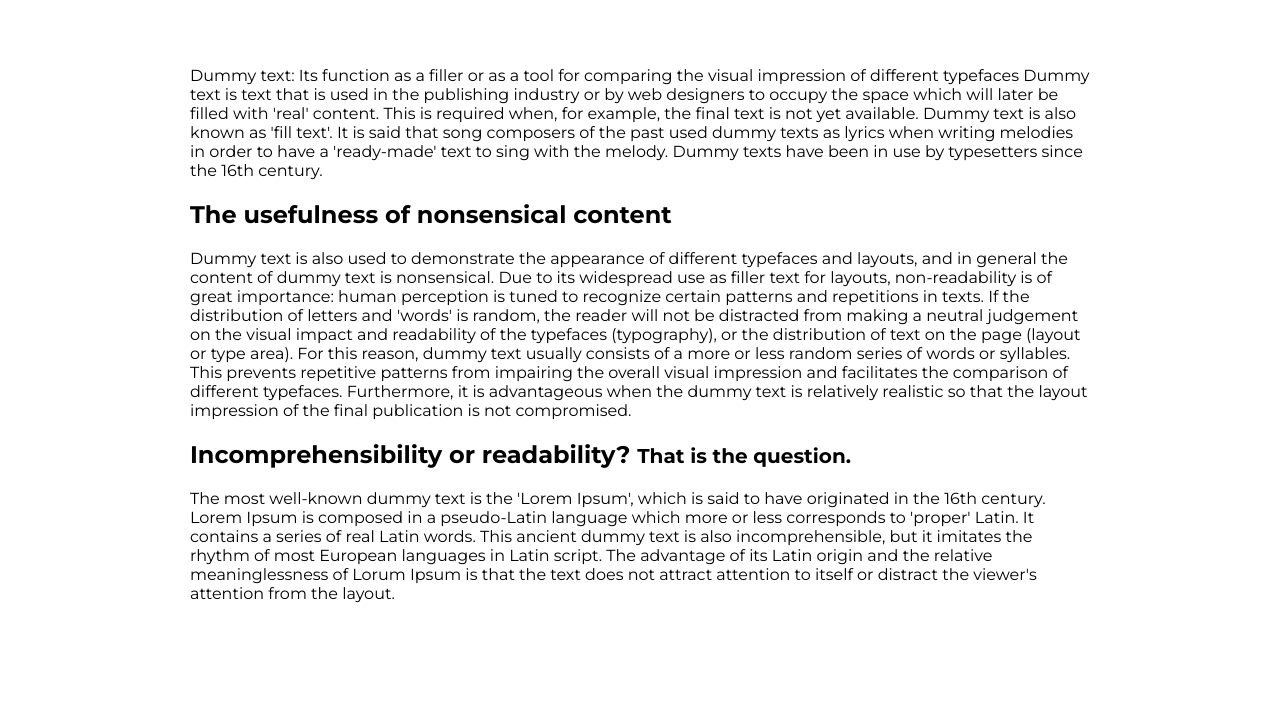
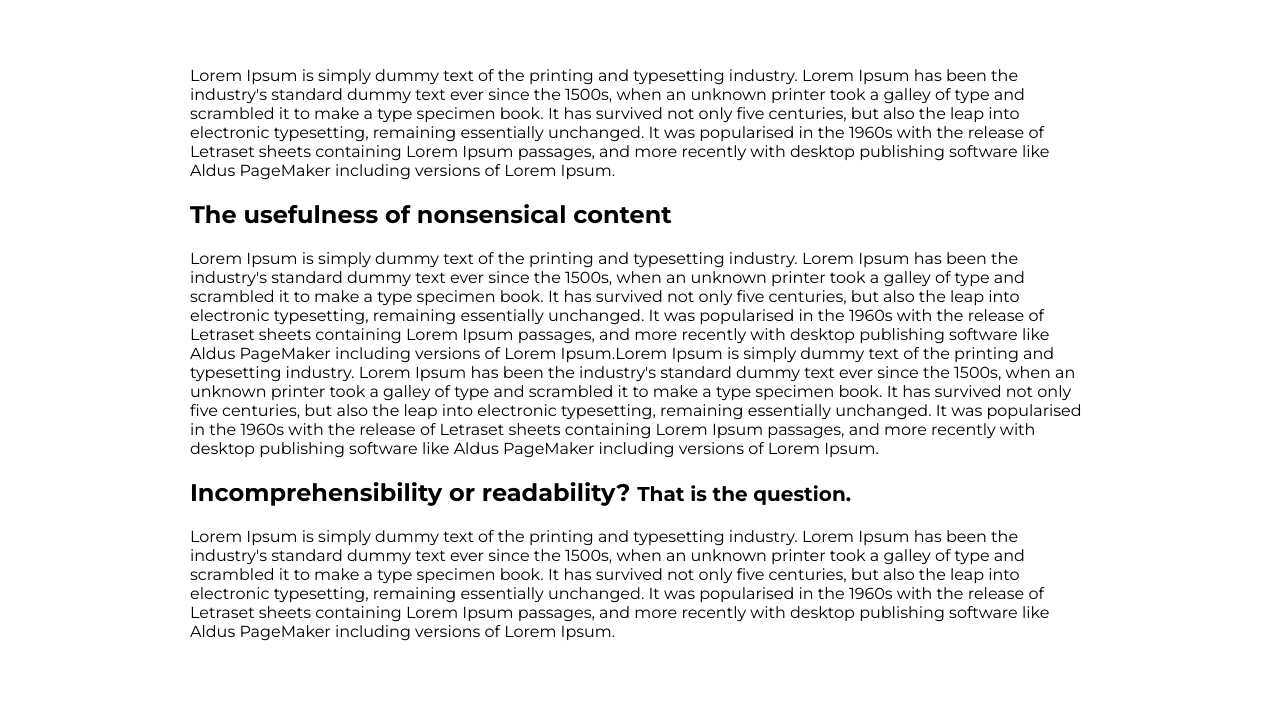
Before and after one commit to rad-codes/portfoilo, a plain HTML site: page dummy-blog.html in a window 1280 px wide. Shown: the part 249-952 px from the top of the page. Drawn offline with Linux system fonts and the light colour scheme.

```diff
--- a/dummy-blog.html
+++ b/dummy-blog.html
@@ -1,5 +1,6 @@
 <!DOCTYPE html>
 <html lang="en">
+
 <head>
   <meta charset="UTF-8" />
   <meta name="viewport" content="width=device-width, initial-scale=1.0" />
@@ -31,48 +32,39 @@
 
   <article class="container-center showcase-blog">
     <p>
-        Dummy text: Its function as a filler or as a tool for comparing the
-        visual impression of different typefaces Dummy text is text that is used
-        in the publishing industry or by web designers to occupy the space which
-        will later be filled with 'real' content. This is required when, for
-        example, the final text is not yet available. Dummy text is also known
-        as 'fill text'. It is said that song composers of the past used dummy
-        texts as lyrics when writing melodies in order to have a 'ready-made'
-        text to sing with the melody. Dummy texts have been in use by
-        typesetters since the 16th century.
+      Lorem Ipsum is simply dummy text of the printing and typesetting industry. Lorem Ipsum has been the industry's
+      standard dummy text ever since the 1500s, when an unknown printer took a galley of type and scrambled it to make a
+      type specimen book. It has survived not only five centuries, but also the leap into electronic typesetting,
+      remaining essentially unchanged. It was popularised in the 1960s with the release of Letraset sheets containing
+      Lorem Ipsum passages, and more recently with desktop publishing software like Aldus PageMaker including versions
+      of Lorem Ipsum.
     </p>
 
     <h2>The usefulness of nonsensical content</h2>
     <p>
-        Dummy text is also used to demonstrate the appearance of different
-        typefaces and layouts, and in general the content of dummy text is
-        nonsensical. Due to its widespread use as filler text for layouts,
-        non-readability is of great importance: human perception is tuned to
-        recognize certain patterns and repetitions in texts. If the distribution
-        of letters and 'words' is random, the reader will not be distracted from
-        making a neutral judgement on the visual impact and readability of the
-        typefaces (typography), or the distribution of text on the page (layout
-        or type area). For this reason, dummy text usually consists of a more or
-        less random series of words or syllables. This prevents repetitive
-        patterns from impairing the overall visual impression and facilitates
-        the comparison of different typefaces. Furthermore, it is advantageous
-        when the dummy text is relatively realistic so that the layout
-        impression of the final publication is not compromised.
+      Lorem Ipsum is simply dummy text of the printing and typesetting industry. Lorem Ipsum has been the industry's
+      standard dummy text ever since the 1500s, when an unknown printer took a galley of type and scrambled it to make a
+      type specimen book. It has survived not only five centuries, but also the leap into electronic typesetting,
+      remaining essentially unchanged. It was popularised in the 1960s with the release of Letraset sheets containing
+      Lorem Ipsum passages, and more recently with desktop publishing software like Aldus PageMaker including versions
+      of Lorem Ipsum.Lorem Ipsum is simply dummy text of the printing and typesetting industry. Lorem Ipsum has been the industry's
+      standard dummy text ever since the 1500s, when an unknown printer took a galley of type and scrambled it to make a
+      type specimen book. It has survived not only five centuries, but also the leap into electronic typesetting,
+      remaining essentially unchanged. It was popularised in the 1960s with the release of Letraset sheets containing
+      Lorem Ipsum passages, and more recently with desktop publishing software like Aldus PageMaker including versions
+      of Lorem Ipsum.
     </p>
 
     <h2>
       Incomprehensibility or readability? <small>That is the question.</small>
     </h2>
     <p>
-        The most well-known dummy text is the 'Lorem Ipsum', which is said to
-        have originated in the 16th century. Lorem Ipsum is composed in a
-        pseudo-Latin language which more or less corresponds to 'proper' Latin.
-        It contains a series of real Latin words. This ancient dummy text is
-        also incomprehensible, but it imitates the rhythm of most European
-        languages in Latin script. The advantage of its Latin origin and the
-        relative meaninglessness of Lorum Ipsum is that the text does not
-        attract attention to itself or distract the viewer's attention from the
-        layout.
+      Lorem Ipsum is simply dummy text of the printing and typesetting industry. Lorem Ipsum has been the industry's
+      standard dummy text ever since the 1500s, when an unknown printer took a galley of type and scrambled it to make a
+      type specimen book. It has survived not only five centuries, but also the leap into electronic typesetting,
+      remaining essentially unchanged. It was popularised in the 1960s with the release of Letraset sheets containing
+      Lorem Ipsum passages, and more recently with desktop publishing software like Aldus PageMaker including versions
+      of Lorem Ipsum.
     </p>
   </article>
 
@@ -93,4 +85,5 @@
     </ul>
   </footer>
 </body>
+
 </html>
```
Also changed, not shown: index.html (+2 -2 lines). Lines whose indentation alone changed are shown as unchanged.
